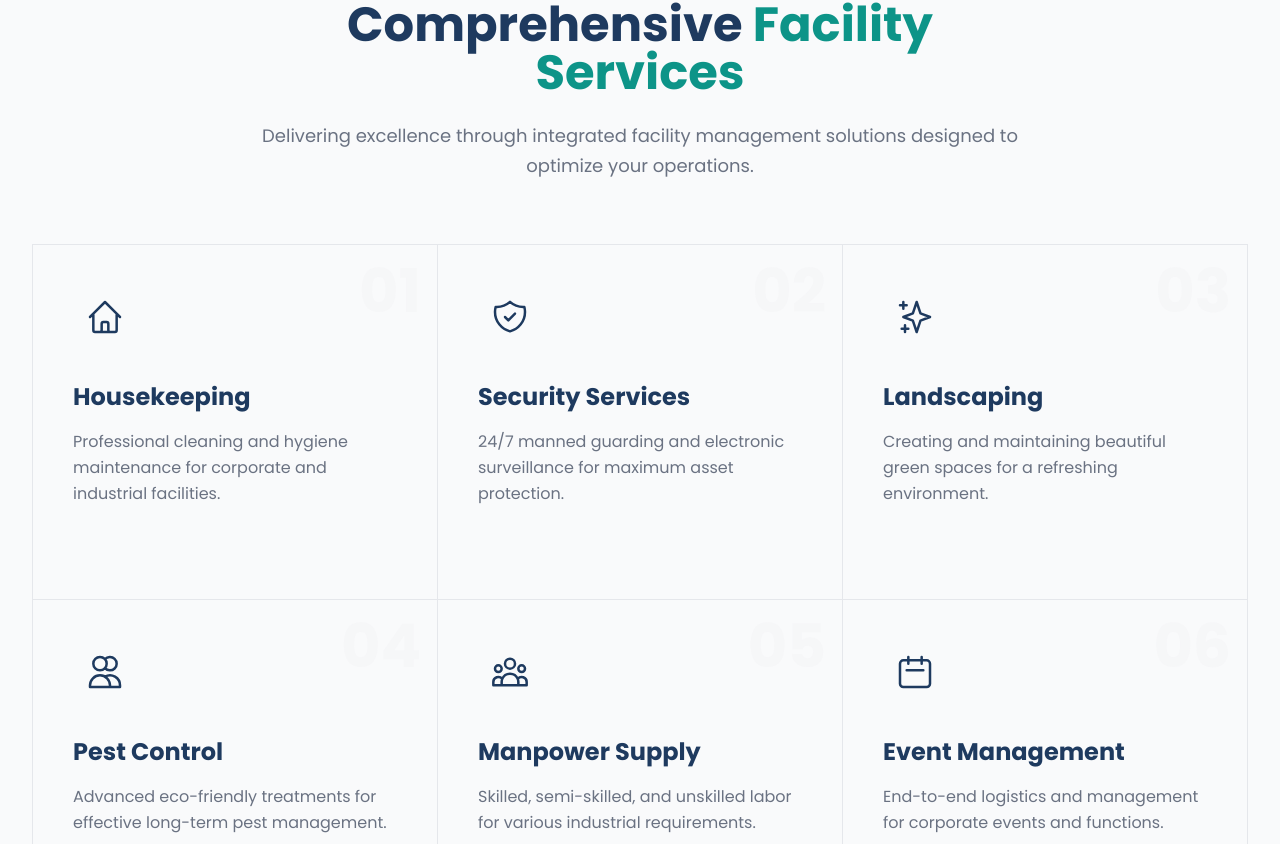
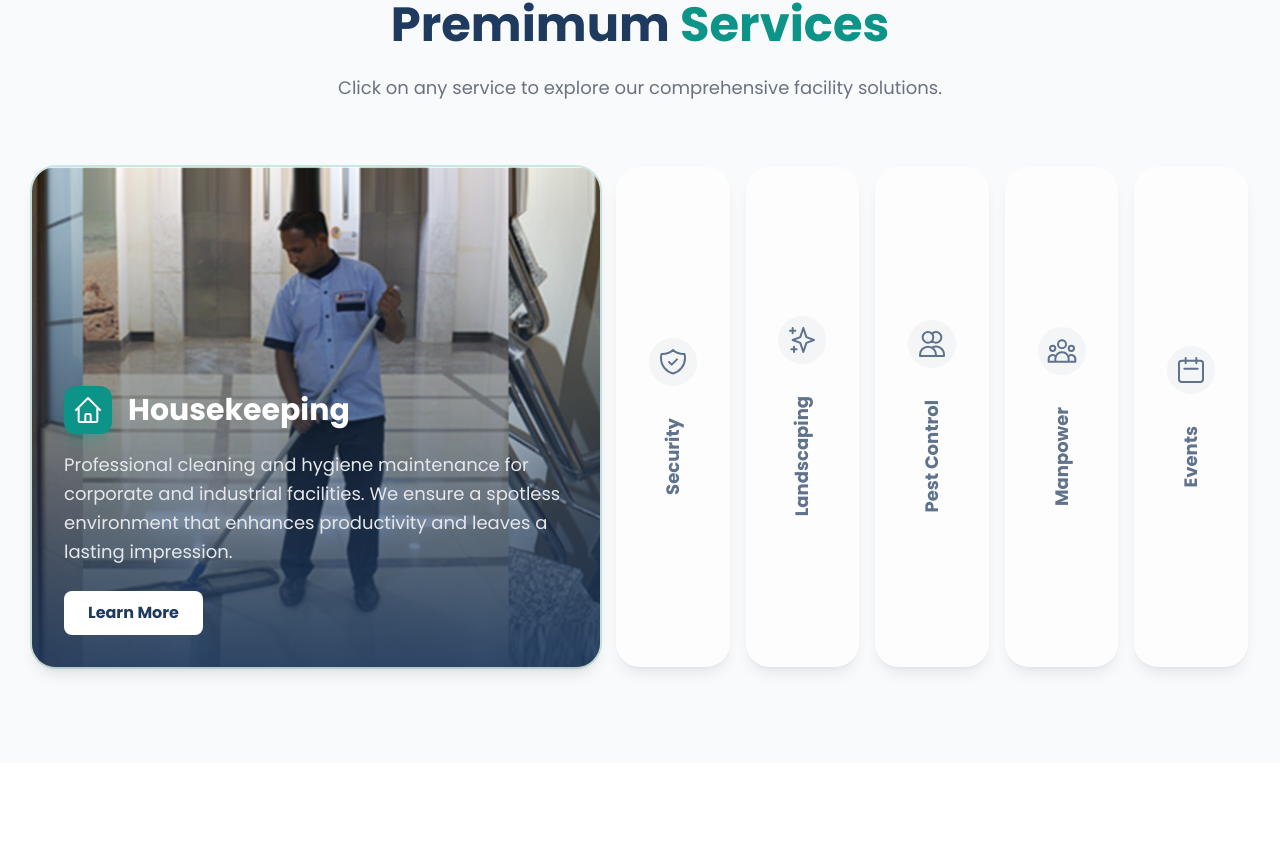
Before and after one commit to AaryaBalan/Reach-Website, a React (Vite) app: page / in a window 1280 px wide. Shown: the part 3656-4500 px from the top of the page. Built offline with nearby package versions, Linux system fonts and the light colour scheme.

Commit message:
feat: implement interactive expanding service cards with detailed descriptions and state management

```diff
--- a/src/components/Services.jsx
+++ b/src/components/Services.jsx
@@ -1,47 +1,69 @@
-import React from 'react';
+import React, { useState } from 'react';
+
+// Importing images for the detailed view
+import img1 from '../assets/carousel-1.png'; // Using available assets as placeholders
+import img2 from '../assets/carousel-2.png';
+import img3 from '../assets/carousel-3.jpg';
+import img4 from '../assets/carousel-4.png';
+import img5 from '../assets/carousel-5.jpg';
+import img6 from '../assets/workflow.png'; // Using another available asset
 
 const Services = () => {
+    const [activeId, setActiveId] = useState(0); // Default first card active
+
     const services = [
         {
+            id: 0,
             title: 'Housekeeping',
-            desc: 'Professional cleaning and hygiene maintenance for corporate and industrial facilities.',
+            desc: 'Professional cleaning and hygiene maintenance for corporate and industrial facilities. We ensure a spotless environment that enhances productivity and leaves a lasting impression.',
+            image: img1,
             icon: (
-                <svg className="w-10 h-10" fill="none" stroke="currentColor" viewBox="0 0 24 24"><path strokeLinecap="round" strokeLinejoin="round" strokeWidth={1.5} d="M3 12l2-2m0 0l7-7 7 7M5 10v10a1 1 0 001 1h3m10-11l2 2m-2-2v10a1 1 0 01-1 1h-3m-6 0a1 1 0 001-1v-4a1 1 0 011-1h2a1 1 0 011 1v4a1 1 0 001 1m-6 0h6" /></svg>
+                <svg className="w-8 h-8" fill="none" stroke="currentColor" viewBox="0 0 24 24"><path strokeLinecap="round" strokeLinejoin="round" strokeWidth={1.5} d="M3 12l2-2m0 0l7-7 7 7M5 10v10a1 1 0 001 1h3m10-11l2 2m-2-2v10a1 1 0 01-1 1h-3m-6 0a1 1 0 001-1v-4a1 1 0 011-1h2a1 1 0 011 1v4a1 1 0 001 1m-6 0h6" /></svg>
             )
         },
         {
-            title: 'Security Services',
-            desc: '24/7 manned guarding and electronic surveillance for maximum asset protection.',
+            id: 1,
+            title: 'Security',
+            desc: '24/7 manned guarding and electronic surveillance for maximum asset protection. Our trained personnel provide vigilance and peace of mind.',
+            image: img2,
             icon: (
-                <svg className="w-10 h-10" fill="none" stroke="currentColor" viewBox="0 0 24 24"><path strokeLinecap="round" strokeLinejoin="round" strokeWidth={1.5} d="M9 12l2 2 4-4m5.618-4.016A11.955 11.955 0 0112 2.944a11.955 11.955 0 01-8.618 3.04A12.02 12.02 0 003 9c0 5.591 3.824 10.29 9 11.622 5.176-1.332 9-6.03 9-11.622 0-1.042-.133-2.052-.382-3.016z" /></svg>
+                <svg className="w-8 h-8" fill="none" stroke="currentColor" viewBox="0 0 24 24"><path strokeLinecap="round" strokeLinejoin="round" strokeWidth={1.5} d="M9 12l2 2 4-4m5.618-4.016A11.955 11.955 0 0112 2.944a11.955 11.955 0 01-8.618 3.04A12.02 12.02 0 003 9c0 5.591 3.824 10.29 9 11.622 5.176-1.332 9-6.03 9-11.622 0-1.042-.133-2.052-.382-3.016z" /></svg>
             )
         },
         {
+            id: 2,
             title: 'Landscaping',
-            desc: 'Creating and maintaining beautiful green spaces for a refreshing environment.',
+            desc: 'Creating and maintaining beautiful green spaces. From garden design to regular upkeep, we bring nature closer to your workspace.',
+            image: img3,
             icon: (
-                <svg className="w-10 h-10" fill="none" stroke="currentColor" viewBox="0 0 24 24"><path strokeLinecap="round" strokeLinejoin="round" strokeWidth={1.5} d="M5 3v4M3 5h4M6 17v4m-2-2h4m5-16l2.286 6.857L21 12l-5.714 2.143L13 21l-2.286-6.857L5 12l5.714-2.143L13 3z" /></svg>
+                <svg className="w-8 h-8" fill="none" stroke="currentColor" viewBox="0 0 24 24"><path strokeLinecap="round" strokeLinejoin="round" strokeWidth={1.5} d="M5 3v4M3 5h4M6 17v4m-2-2h4m5-16l2.286 6.857L21 12l-5.714 2.143L13 21l-2.286-6.857L5 12l5.714-2.143L13 3z" /></svg>
             )
         },
         {
+            id: 3,
             title: 'Pest Control',
-            desc: 'Advanced eco-friendly treatments for effective long-term pest management.',
+            desc: 'Advanced eco-friendly treatments for effective long-term pest management. Safe for employees, deadly for pests.',
+            image: img4,
             icon: (
-                <svg className="w-10 h-10" fill="none" stroke="currentColor" viewBox="0 0 24 24"><path strokeLinecap="round" strokeLinejoin="round" strokeWidth={1.5} d="M12 4.354a4 4 0 110 5.292M15 21H3v-1a6 6 0 0112 0v1zm0 0h6v-1a6 6 0 00-9-5.197M13 7a4 4 0 11-8 0 4 4 0 018 0z" /></svg>
+                <svg className="w-8 h-8" fill="none" stroke="currentColor" viewBox="0 0 24 24"><path strokeLinecap="round" strokeLinejoin="round" strokeWidth={1.5} d="M12 4.354a4 4 0 110 5.292M15 21H3v-1a6 6 0 0112 0v1zm0 0h6v-1a6 6 0 00-9-5.197M13 7a4 4 0 11-8 0 4 4 0 018 0z" /></svg>
             )
         },
         {
-            title: 'Manpower Supply',
-            desc: 'Skilled, semi-skilled, and unskilled labor for various industrial requirements.',
+            id: 4,
+            title: 'Manpower',
+            desc: 'Skilled, semi-skilled, and unskilled labor supply for various industrial requirements. Reliable workforce solutions tailored to your needs.',
+            image: img5,
             icon: (
-                <svg className="w-10 h-10" fill="none" stroke="currentColor" viewBox="0 0 24 24"><path strokeLinecap="round" strokeLinejoin="round" strokeWidth={1.5} d="M17 20h5v-2a3 3 0 00-5.356-1.857M17 20H7m10 0v-2c0-.656-.126-1.283-.356-1.857M7 20H2v-2a3 3 0 015.356-1.857M7 20v-2c0-.656.126-1.283.356-1.857m0 0a5.002 5.002 0 019.288 0M15 7a3 3 0 11-6 0 3 3 0 016 0zm6 3a2 2 0 11-4 0 2 2 0 014 0zM7 10a2 2 0 11-4 0 2 2 0 014 0z" /></svg>
+                <svg className="w-8 h-8" fill="none" stroke="currentColor" viewBox="0 0 24 24"><path strokeLinecap="round" strokeLinejoin="round" strokeWidth={1.5} d="M17 20h5v-2a3 3 0 00-5.356-1.857M17 20H7m10 0v-2c0-.656-.126-1.283-.356-1.857M7 20H2v-2a3 3 0 015.356-1.857M7 20v-2c0-.656.126-1.283.356-1.857m0 0a5.002 5.002 0 019.288 0M15 7a3 3 0 11-6 0 3 3 0 016 0zm6 3a2 2 0 11-4 0 2 2 0 014 0zM7 10a2 2 0 11-4 0 2 2 0 014 0z" /></svg>
             )
         },
         {
-            title: 'Event Management',
-            desc: 'End-to-end logistics and management for corporate events and functions.',
+            id: 5,
+            title: 'Events',
+            desc: 'End-to-end logistics and management for corporate events. We handle the details so you can focus on the big picture.',
+            image: img6,
             icon: (
-                <svg className="w-10 h-10" fill="none" stroke="currentColor" viewBox="0 0 24 24"><path strokeLinecap="round" strokeLinejoin="round" strokeWidth={1.5} d="M8 7V3m8 4V3m-9 8h10M5 21h14a2 2 0 002-2V7a2 2 0 00-2-2H5a2 2 0 00-2 2v12a2 2 0 002 2z" /></svg>
+                <svg className="w-8 h-8" fill="none" stroke="currentColor" viewBox="0 0 24 24"><path strokeLinecap="round" strokeLinejoin="round" strokeWidth={1.5} d="M8 7V3m8 4V3m-9 8h10M5 21h14a2 2 0 002-2V7a2 2 0 00-2-2H5a2 2 0 00-2 2v12a2 2 0 002 2z" /></svg>
             )
         }
     ];
@@ -56,52 +78,67 @@ const Services = () => {
                         Our Expertise
                     </span>
                     <h2 className="text-4xl lg:text-5xl font-bold text-[#1e3a5f] mb-6">
-                        Comprehensive <span className="text-[#0d9488]">Facility Services</span>
+                        Premimum <span className="text-[#0d9488]">Services</span>
                     </h2>
                     <p className="text-gray-500 text-lg leading-relaxed">
-                        Delivering excellence through integrated facility management solutions designed to optimize your operations.
+                        Click on any service to explore our comprehensive facility solutions.
                     </p>
                 </div>
 
-                {/* Service Cards - Blueprint Grid Layout (No Boxes) */}
-                <div className="border-t border-l border-gray-200">
-                    <div className="grid sm:grid-cols-2 lg:grid-cols-3">
-                        {services.map((service, index) => (
-                            <div key={index} className="group relative border-r border-b border-gray-200 p-10 hover:bg-white transition-all duration-500 overflow-hidden">
-
-                                {/* Hover Gradient Background */}
-                                <div className="absolute inset-0 bg-gradient-to-br from-[#0d9488]/5 to-transparent opacity-0 group-hover:opacity-100 transition-opacity duration-500"></div>
-
-                                {/* Background Number */}
-                                <div className="absolute top-4 right-4 text-6xl font-bold text-gray-100/50 group-hover:text-[#0d9488]/10 transition-colors duration-500 select-none">
-                                    0{index + 1}
+                {/* Expanding Cards Container */}
+                <div className="flex flex-col lg:flex-row min-h-[800px] lg:min-h-[500px] lg:h-[500px] gap-4 w-full">
+                    {services.map((service) => (
+                        <div
+                            key={service.id}
+                            onClick={() => setActiveId(service.id)}
+                            className={`relative cursor-pointer bg-white rounded-3xl overflow-hidden shadow-lg transition-all duration-[700ms] ease-[cubic-bezier(0.25,1,0.5,1)]
+                                ${activeId === service.id
+                                    ? 'lg:flex-[5] flex-[5] opacity-100 ring-2 ring-[#0d9488]/20'
+                                    : 'lg:flex-[1] flex-[1] opacity-70 hover:opacity-100'
+                                }
+                            `}
+                        >
+                            {/* Background Image (only visible when active) */}
+                            <div className={`absolute inset-0 bg-cover bg-center transition-all duration-700
+                                ${activeId === service.id ? 'scale-100 opacity-100' : 'scale-125 opacity-0'}`}
+                                style={{ backgroundImage: `url(${service.image})` }}
+                            >
+                                <div className="absolute inset-0 bg-gradient-to-t from-[#1e3a5f]/90 via-[#1e3a5f]/40 to-transparent"></div>
                             </div>
 
-                                <div className="relative z-10 flex flex-col items-start h-full">
-                                    {/* Icon with Morphing Background */}
-                                    <div className="relative w-16 h-16 mb-8">
-                                        <div className="absolute inset-0 bg-[#1e3a5f] rounded-lg rotate-0 scale-0 group-hover:scale-100 group-hover:rotate-45 transition-all duration-500 ease-out opacity-10"></div>
-                                        <div className="relative w-full h-full flex items-center justify-center text-[#1e3a5f] group-hover:text-[#0d9488] transition-colors duration-300">
+                            {/* Inactive State Visuals (Simple Icon/Label) */}
+                            <div className={`absolute inset-0 flex flex-col items-center justify-center p-4 transition-all duration-500
+                                ${activeId === service.id ? 'opacity-0 translate-y-20 pointer-events-none' : 'opacity-100 translate-y-0'}
+                            `}>
+                                <div className="w-12 h-12 rounded-full bg-gray-100 flex items-center justify-center text-[#1e3a5f] mb-4">
                                     {service.icon}
                                 </div>
+                                <h3
+                                    className="text-lg font-bold text-[#1e3a5f] lg:rotate-180 whitespace-nowrap lg:mt-4 lg:[writing-mode:vertical-rl]"
+                                >
+                                    {service.title}
+                                </h3>
                             </div>
 
-                                    <h3 className="text-2xl font-bold text-[#1e3a5f] mb-4 group-hover:translate-x-2 transition-transform duration-300">
-                                        {service.title}
-                                    </h3>
-
-                                    <p className="text-gray-500 leading-relaxed mb-8 flex-1 group-hover:text-gray-600">
+                            {/* Active Content */}
+                            <div className={`absolute bottom-0 left-0 right-0 p-8 text-white transition-all duration-700 delay-200
+                                ${activeId === service.id ? 'opacity-100 translate-y-0' : 'opacity-0 translate-y-10'}
+                            `}>
+                                <div className="flex items-center gap-4 mb-4">
+                                    <div className="w-12 h-12 rounded-xl bg-[#0d9488] flex items-center justify-center text-white shadow-lg shadow-[#0d9488]/30">
+                                        {service.icon}
+                                    </div>
+                                    <h3 className="text-3xl font-bold">{service.title}</h3>
+                                </div>
+                                <p className="text-gray-200 text-lg leading-relaxed max-w-xl mb-6">
                                     {service.desc}
                                 </p>
-
-                                    <a href="#contact" className="inline-flex items-center gap-2 text-sm font-bold text-[#0d9488] opacity-0 -translate-x-4 group-hover:opacity-100 group-hover:translate-x-0 transition-all duration-500 delay-100">
-                                        <span className="uppercase tracking-wider">Details</span>
-                                        <svg className="w-4 h-4 text-[#1e3a5f]" fill="none" stroke="currentColor" viewBox="0 0 24 24"><path strokeLinecap="round" strokeLinejoin="round" strokeWidth={2} d="M17 8l4 4m0 0l-4 4m4-4H3" /></svg>
-                                    </a>
+                                <button className="px-6 py-2.5 bg-white text-[#1e3a5f] font-bold rounded-lg hover:bg-[#0d9488] hover:text-white transition-colors duration-300">
+                                    Learn More
+                                </button>
                             </div>
                         </div>
                     ))}
-                    </div>
                 </div>
 
             </div>
```
Lines whose indentation alone changed are shown as unchanged.
